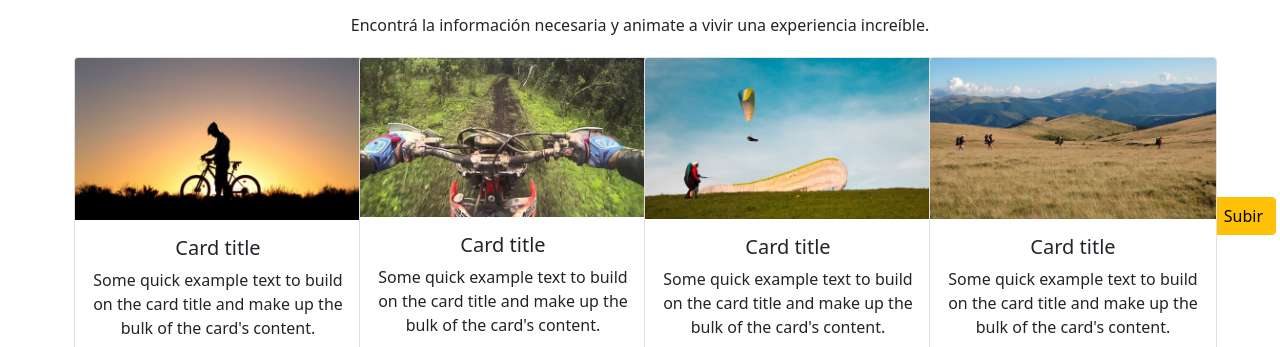
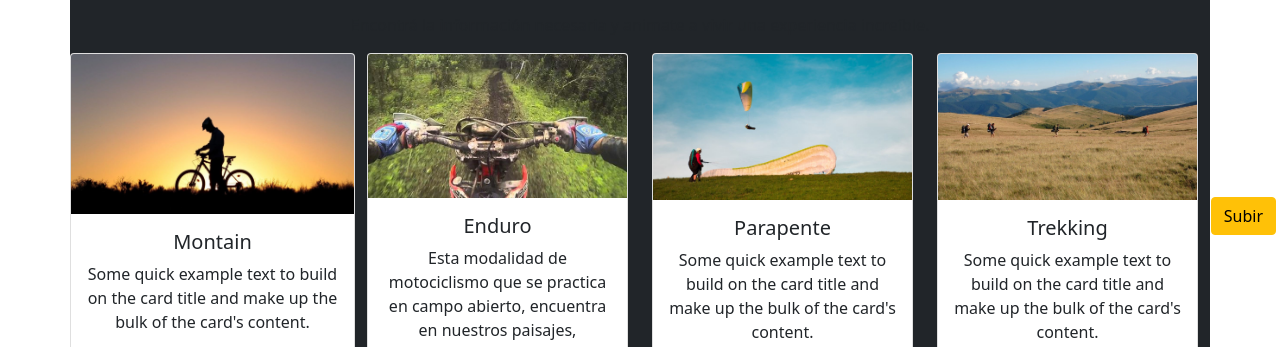
Before and after one commit to SirDarki/destinotucuman, a plain HTML site: page index.html in a window 1280 px wide. Shown: the part 561-908 px from the top of the page. Drawn offline with nearby package versions, Linux system fonts and the light colour scheme; a web font is replaced by a local one.

```diff
--- a/index.html
+++ b/index.html
@@ -85,7 +85,7 @@
                 </div>
                 <div class="modal-footer">
 
-                <input type="submit" value="Iniciar sesion" class="button btn btn-secondary" >
+                    <input type="submit" value="Iniciar sesion" class="button btn btn-secondary">
 
                 </div>
             </div>
@@ -128,8 +128,8 @@
                     <li class="nav-item dropdown">
                         <a class="nav-link dropdown-toggle" href="#" id="navbarDropdown" role="button"
                             data-bs-toggle="dropdown" aria-expanded="false">
-                        Deportes <svg xmlns="http://www.w3.org/2000/svg" width="20" height="20"
-                            fill="currentColor" class="bi bi-binoculars-fill" viewBox="0 0 16 16">
+                            Deportes <svg xmlns="http://www.w3.org/2000/svg" width="20" height="20" fill="currentColor"
+                                class="bi bi-binoculars-fill" viewBox="0 0 16 16">
                                 <path
                                     d="M4.5 1A1.5 1.5 0 0 0 3 2.5V3h4v-.5A1.5 1.5 0 0 0 5.5 1h-1zM7 4v1h2V4h4v.882a.5.5 0 0 0 .276.447l.895.447A1.5 1.5 0 0 1 15 7.118V13H9v-1.5a.5.5 0 0 1 .146-.354l.854-.853V9.5a.5.5 0 0 0-.5-.5h-3a.5.5 0 0 0-.5.5v.793l.854.853A.5.5 0 0 1 7 11.5V13H1V7.118a1.5 1.5 0 0 1 .83-1.342l.894-.447A.5.5 0 0 0 3 4.882V4h4zM1 14v.5A1.5 1.5 0 0 0 2.5 16h3A1.5 1.5 0 0 0 7 14.5V14H1zm8 0v.5a1.5 1.5 0 0 0 1.5 1.5h3a1.5 1.5 0 0 0 1.5-1.5V14H9zm4-11H9v-.5A1.5 1.5 0 0 1 10.5 1h1A1.5 1.5 0 0 1 13 2.5V3z" />
                             </svg>
@@ -175,7 +175,7 @@
 
                 <!-- Button trigger modal -->
                 <button type="button" class="btn btn-secondary" data-bs-toggle="modal" data-bs-target="#iniciar-sesion">
-                Iniciar sesion       <svg xmlns="http://www.w3.org/2000/svg" width="20" height="20" fill="currentColor"
+                    Iniciar sesion <svg xmlns="http://www.w3.org/2000/svg" width="20" height="20" fill="currentColor"
                         class="bi bi-people-fill" viewBox="0 0 16 16">
                         <path d="M7 14s-1 0-1-1 1-4 5-4 5 3 5 4-1 1-1 1H7zm4-6a3 3 0 1 0 0-6 3 3 0 0 0 0 6z" />
                         <path fill-rule="evenodd"
@@ -205,13 +205,19 @@
     <div class="container-fluid" style="background-color: darkturquoise;">
         <div class="container" style="background-color:darkgreen;">
             <div class="row">
-            <div class="col-sm-6" style="background-color: coral;">Lorem ipsum dolor sit, amet consectetur adipisicing elit.
-                Iste pariatur voluptates consequatur perferendis, fugit neque consectetur voluptate. Quidem eos autem, soluta
-                saepe minus accusantium molestiae explicabo incidunt ut nobis et consectetur vel. Nostrum minus cum soluta
-                illo debitis optio, ab saepe, ratione excepturi quisquam magni dolor? Facere modi tempore similique maxime
-                laboriosam cupiditate minus odit animi omnis, nam magni, accusantium voluptates pariatur quae, reiciendis
+                <div class="col-sm-6" style="background-color: coral;">Lorem ipsum dolor sit, amet consectetur
+                    adipisicing elit.
+                    Iste pariatur voluptates consequatur perferendis, fugit neque consectetur voluptate. Quidem eos
+                    autem, soluta
+                    saepe minus accusantium molestiae explicabo incidunt ut nobis et consectetur vel. Nostrum minus cum
+                    soluta
+                    illo debitis optio, ab saepe, ratione excepturi quisquam magni dolor? Facere modi tempore similique
+                    maxime
+                    laboriosam cupiditate minus odit animi omnis, nam magni, accusantium voluptates pariatur quae,
+                    reiciendis
                     assumenda quos at hic ea explicabo. Quidem, doloremque provident dolorem facere repellendus facilis
-                necessitatibus distinctio quo neque illum? Aliquam labore mollitia assumenda tempora dolorum quidem natus
+                    necessitatibus distinctio quo neque illum? Aliquam labore mollitia assumenda tempora dolorum quidem
+                    natus
                     nemo. Unde molestiae nulla corporis! Laudantium alias error sapiente omnis.</div>
                 <div class="col-sm-6" style="background-color: crimson;">foto der</div>
             </div>
@@ -220,56 +226,71 @@
 
 
     <!-- Section "Deportes" -->
-        <section class="container py-5 ">
-            <div class="row text-center">
+    <section class="container py-5 bg-dark">
+        <div class="row text-center ">
             <!-- Texts -->
             <div class="col-12 ">
                 <h2 style="color:green;">Deportes</h2>
-                    <p class="pt-4">Tucumán es un destino nato para la práctica de deportes. Nuestra provincia te ofrece escenarios de increíble belleza para que lleves a cabo las más variadas actividades. Desde fútbol, el deporte más típico del país, hasta la práctica de deportes extremos. </p>
+                <p class="pt-4">Tucumán es un destino nato para la práctica de deportes. Nuestra provincia te ofrece
+                    escenarios de increíble belleza para que lleves a cabo las más variadas actividades. Desde fútbol,
+                    el deporte más típico del país, hasta la práctica de deportes extremos. </p>
                 <p>Encontrá la información necesaria y animate a vivir una experiencia increíble.</p>
             </div>
 
             <!-- Cards -->
             <!-- Card #1 -->
-                <article class="col-lg-3 col-md-6 p-1" >
-                    <div class="card" style="width: 18rem;">
-                        <img src="../destinotucuman/img/SectionDeportes/montain-bike.jpeg" class="card-img-top" alt="montain-bike">
-                        <div class="card-body">
-                          <h5 class="card-title">Card title</h5>
-                          <p class="card-text">Some quick example text to build on the card title and make up the bulk of the card's content.</p>
+            <article class=" col-lg-3 col-md-6 p-0">
+                <div class="card ">
+                    <img src="../destinotucuman/img/SectionDeportes/montain-bike.jpeg" class="card-img-top"
+                        alt="montain-bike">
+                    <div class="card-body ">
+                        <h5 class="card-title">Montain</h5>
+                        <p class="card-text">Some quick example text to build on the card title and make up the bulk of
+                            the card's content.</p>
                         <a href="#" class="btn btn-primary">Go somewhere</a>
                     </div>
                 </div>
             </article>
             <!-- Card #2 -->
-                <article class="col-lg-3 col-md-6 p-1">
-                    <div class="card" style="width: 18rem;">
+            <article class="col-lg-3 col-md-6 ">
+                <div class="card ">
                     <img src="../destinotucuman/img/SectionDeportes/enduro.jpg" class="card-img-top" alt="enduro">
                     <div class="card-body">
-                          <h5 class="card-title">Card title</h5>
-                          <p class="card-text">Some quick example text to build on the card title and make up the bulk of the card's content.</p>
+                        <h5 class="card-title">Enduro</h5>
+                        <p class="card-text">Esta modalidad de motociclismo que se practica en campo abierto, encuentra
+                            en nuestros paisajes, numerosos escenarios que invitan a recorrerlos. A lo largo del año, se
+                            desarrolla el campeonato tucumano siendo su carrera más importante el Trasmontaña a la que
+                            asisten competidores de todo el país. A partir de este año, es la única carrera de enduro
+                            oficial en Sudamérica para la Federación Internacional de Motociclismo.
+
+                            Dentro de los lugares más destacados en la provincia para la práctica de este deporte,
+                            podemos destacar San Pedro de Colalao, La Sala, San Javier, Raco y El Siambón, entre otros.
+                            .</p>
                         <a href="#" class="btn btn-primary">Go somewhere</a>
                     </div>
                 </div>
             </article>
             <!-- Card #3 -->
-                <article class="col-lg-3 col-md-6 p-1">
-                    <div class="card" style="width: 18rem;">
-                        <img src="../destinotucuman/img/SectionDeportes/parapente.jpeg" class="card-img-top" alt="parapente">
+            <article class="col-lg-3 col-md-6 ">
+                <div class="card">
+                    <img src="../destinotucuman/img/SectionDeportes/parapente.jpeg" class="card-img-top"
+                        alt="parapente">
                     <div class="card-body">
-                          <h5 class="card-title">Card title</h5>
-                          <p class="card-text">Some quick example text to build on the card title and make up the bulk of the card's content.</p>
+                        <h5 class="card-title">Parapente</h5>
+                        <p class="card-text">Some quick example text to build on the card title and make up the bulk of
+                            the card's content.</p>
                         <a href="#" class="btn btn-primary">Go somewhere</a>
                     </div>
                 </div>
             </article>
             <!-- Card #4 -->
-                <article class="col-lg-3 col-md-6 p-1">
-                    <div class="card" style="width: 18rem;">
+            <article class="col-lg-3 col-md-6">
+                <div class="card">
                     <img src="../destinotucuman/img/SectionDeportes/trekking.jpeg" class="card-img-top" alt="trekking">
                     <div class="card-body">
-                          <h5 class="card-title">Card title</h5>
-                          <p class="card-text">Some quick example text to build on the card title and make up the bulk of the card's content.</p>
+                        <h5 class="card-title">Trekking</h5>
+                        <p class="card-text">Some quick example text to build on the card title and make up the bulk of
+                            the card's content.</p>
                         <a href="#" class="btn btn-primary">Go somewhere</a>
                     </div>
                 </div>
@@ -294,8 +315,9 @@
                 <div class="col-md-4">
                     <div class="input-group has-validation">
                         <span class="input-group-text" id="inputGroupPrepend3">@</span>
-            <input type="email" class="form-control modal-sm" id="validationemail" placeholder="Email name@example.com"
-              aria-describedby="inputGroupPrepend3 validationemail" required>
+                        <input type="email" class="form-control modal-sm" id="validationemail"
+                            placeholder="Email name@example.com" aria-describedby="inputGroupPrepend3 validationemail"
+                            required>
                     </div>
                 </div>
                 <div class="col-md-12">
@@ -317,7 +339,8 @@
         <div class="row pe-0 ps-0">
             <!-- columna 1 logo de pagina -->
 
-        <div class="col-12 col-md-6 col-lg-4  d-flex pt-sm-4 pt-lg-0 pt-4 ps-sm-2 justify-content-center align-items-center ">
+            <div
+                class="col-12 col-md-6 col-lg-4  d-flex pt-sm-4 pt-lg-0 pt-4 ps-sm-2 justify-content-center align-items-center ">
                 <img class="logopagina" src="/destinotucuman/img/logopagina.png" alt="logoprofile" />
             </div>
 
@@ -365,7 +388,8 @@
 
 
             <!-- columna 3 logo wd -->
-        <div class="col-12 col-md-12 col-lg-4 pb-sm-4 pb-md-4 pb-4 pt-4 d-flex justify-content-center align-items-center ">
+            <div
+                class="col-12 col-md-12 col-lg-4 pb-sm-4 pb-md-4 pb-4 pt-4 d-flex justify-content-center align-items-center ">
                 <div class="  ">
                     <img class="logowd ms-4 " src="/destinotucuman/img/logowd.png" alt="logowd">
                     <p class=" wd text-light m-1">COPYRIGHT @ 2021 </p>
```
Lines whose indentation alone changed are shown as unchanged.
